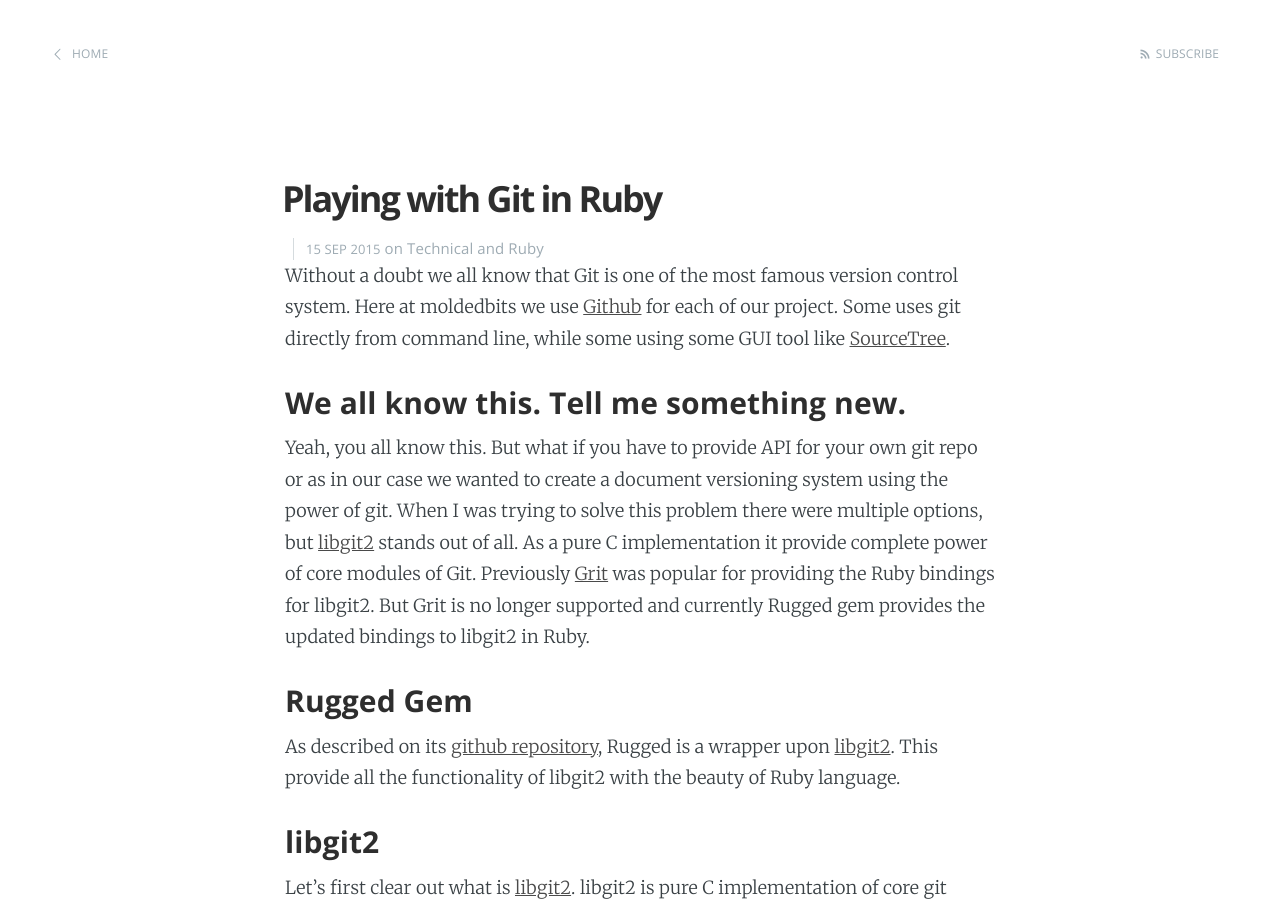
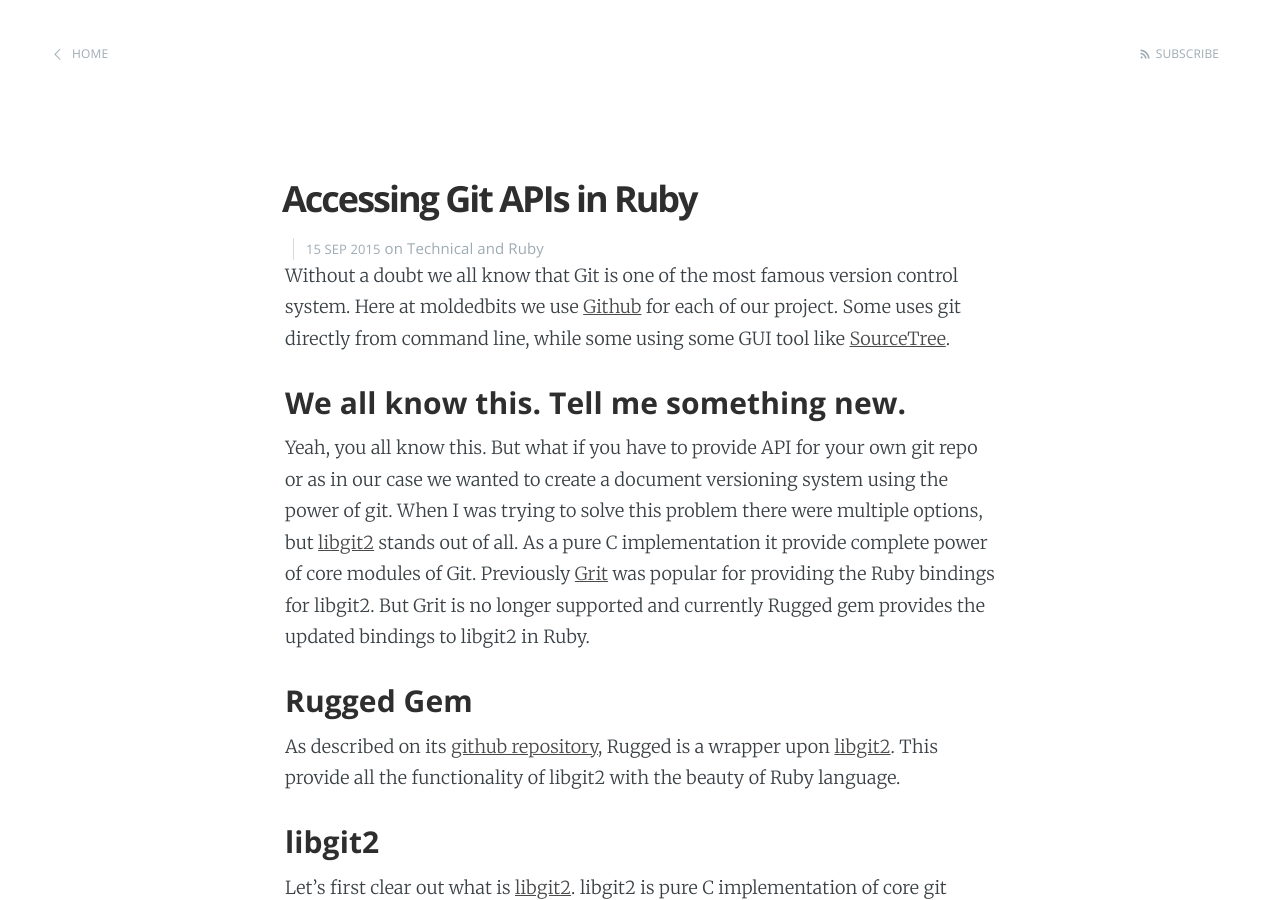
Before and after one commit to moldedbits/moldedbits.github.io, a Jekyll site: the page built from _posts/2015-09-14-rugged-gem.md, in a window 1280 px wide and 900 px high. Built offline with Jekyll 4.4.1, drawn with Linux system fonts in a browser that asks for light colours; Markdown is read by kramdown in place of the engine named in the settings; some of the changed text lies outside the part shown.

Commit message:
Changed title.

```diff
--- a/_posts/2015-09-14-rugged-gem.md
+++ b/_posts/2015-09-14-rugged-gem.md
@@ -1,6 +1,6 @@
 ---
 layout: post
-title:  "Playing with Git in Ruby"
+title:  "Accessing Git APIs in Ruby"
 date:   2015-09-15 11:11:11
 author: amit
 categories: Technical Ruby
```
Also changed, not shown: other parts of _posts/2015-09-14-rugged-gem.md (+4 -0 lines).
